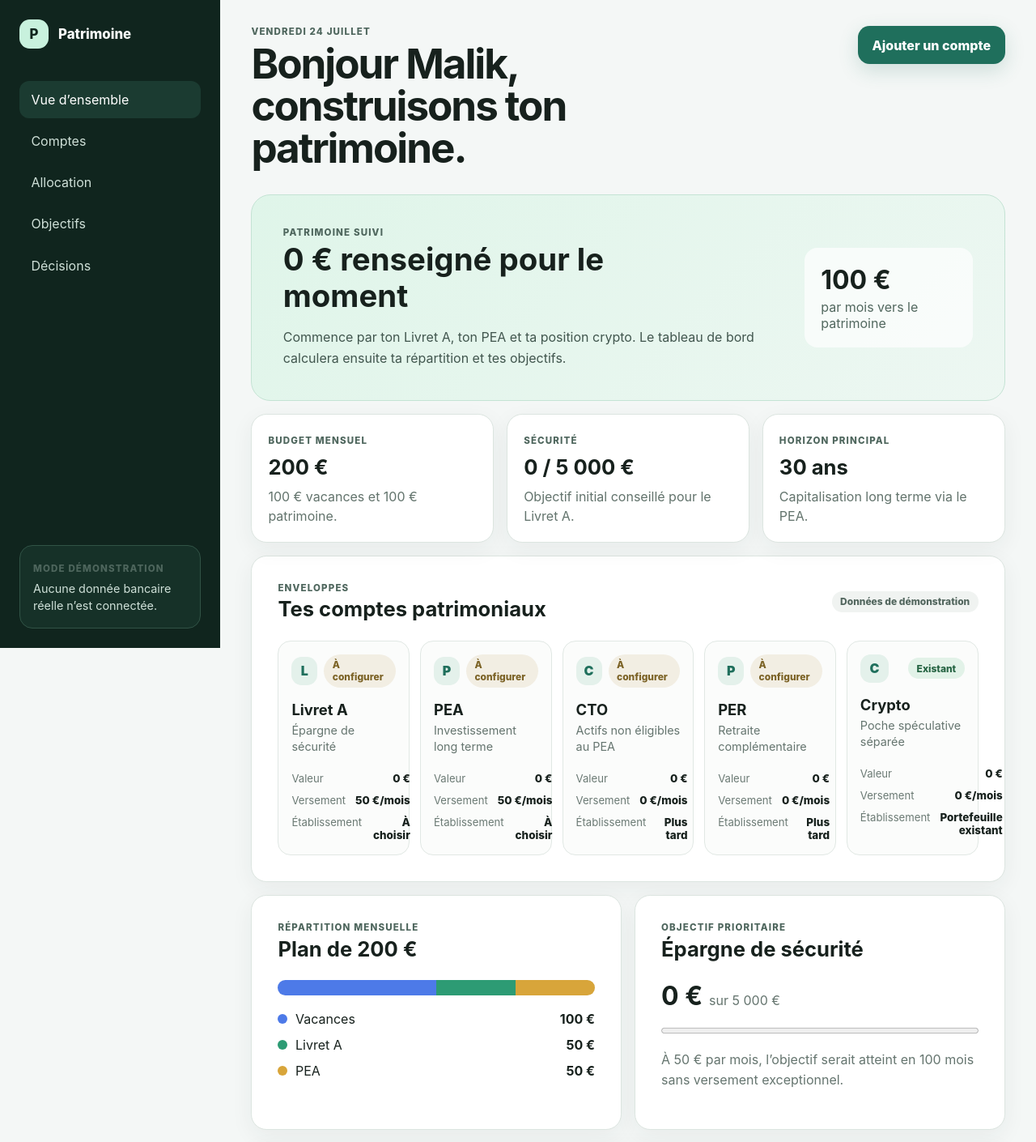
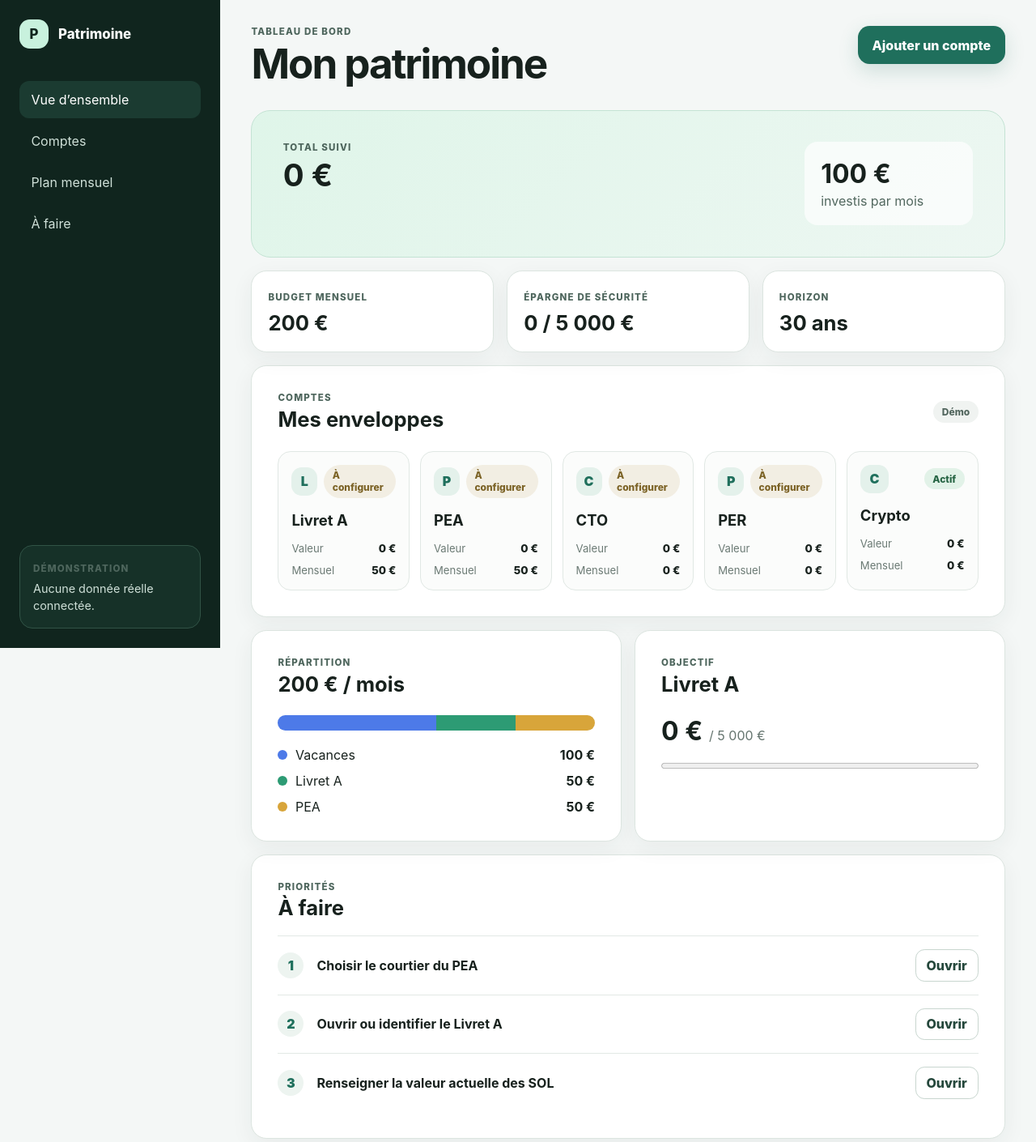
Before and after one commit to Owarino777/Patrimoine, a Next.js app: page / in a window 1280 px wide. Shown: the top 1410 px of the page at 81% size. Built offline with nearby package versions, Linux system fonts and the light colour scheme.

Commit message:
fix(dashboard): keep only essential content

```diff
--- a/src/app/page.tsx
+++ b/src/app/page.tsx
@@ -23,38 +23,34 @@ export default function HomePage() {
           <ul className="nav-list">
             <li><a aria-current="page" href="#overview">Vue d’ensemble</a></li>
             <li><a href="#accounts">Comptes</a></li>
-            <li><a href="#allocation">Allocation</a></li>
-            <li><a href="#goals">Objectifs</a></li>
-            <li><a href="#actions">Décisions</a></li>
+            <li><a href="#allocation">Plan mensuel</a></li>
+            <li><a href="#actions">À faire</a></li>
           </ul>
         </nav>
 
         <div className="sidebar-note">
-          <span className="eyebrow">Mode démonstration</span>
-          <p>Aucune donnée bancaire réelle n’est connectée.</p>
+          <span className="eyebrow">Démonstration</span>
+          <p>Aucune donnée réelle connectée.</p>
         </div>
       </aside>
 
       <main id="main-content" className="dashboard" tabIndex={-1}>
         <header id="top" className="topbar">
           <div>
-            <p className="eyebrow">Vendredi 24 juillet</p>
-            <h1>Bonjour Malik, construisons ton patrimoine.</h1>
+            <p className="eyebrow">Tableau de bord</p>
+            <h1>Mon patrimoine</h1>
           </div>
           <Link className="primary-button" href="/accounts/new">Ajouter un compte</Link>
         </header>
 
         <section id="overview" aria-labelledby="overview-title" className="hero-card">
           <div>
-            <p className="eyebrow">Patrimoine suivi</p>
-            <h2 id="overview-title">0 € renseigné pour le moment</h2>
-            <p className="hero-copy">
-              Commence par ton Livret A, ton PEA et ta position crypto. Le tableau de bord calculera ensuite ta répartition et tes objectifs.
-            </p>
+            <p className="eyebrow">Total suivi</p>
+            <h2 id="overview-title">0 €</h2>
           </div>
           <div className="hero-stat" aria-label={`${patrimoineMonthly} euros prévus chaque mois pour le patrimoine`}>
             <strong>{euro.format(patrimoineMonthly)}</strong>
-            <span>par mois vers le patrimoine</span>
+            <span>investis par mois</span>
           </div>
         </section>
 
@@ -62,27 +58,24 @@ export default function HomePage() {
           <article className="metric-card">
             <span className="eyebrow">Budget mensuel</span>
             <strong>{euro.format(monthlyTotal)}</strong>
-            <p>100 € vacances et 100 € patrimoine.</p>
           </article>
           <article className="metric-card">
-            <span className="eyebrow">Sécurité</span>
+            <span className="eyebrow">Épargne de sécurité</span>
             <strong>0 / 5 000 €</strong>
-            <p>Objectif initial conseillé pour le Livret A.</p>
           </article>
           <article className="metric-card">
-            <span className="eyebrow">Horizon principal</span>
+            <span className="eyebrow">Horizon</span>
             <strong>30 ans</strong>
-            <p>Capitalisation long terme via le PEA.</p>
           </article>
         </section>
 
         <section id="accounts" aria-labelledby="accounts-title" className="section-card">
           <div className="section-heading">
             <div>
-              <p className="eyebrow">Enveloppes</p>
-              <h2 id="accounts-title">Tes comptes patrimoniaux</h2>
+              <p className="eyebrow">Comptes</p>
+              <h2 id="accounts-title">Mes enveloppes</h2>
             </div>
-            <span className="demo-badge">Données de démonstration</span>
+            <span className="demo-badge">Démo</span>
           </div>
 
           <div className="account-grid">
@@ -91,15 +84,13 @@ export default function HomePage() {
                 <div className="account-card-header">
                   <span className="account-icon" aria-hidden="true">{account.name.slice(0, 1)}</span>
                   <span className={`status-pill status-${account.status}`}>
-                    {account.status === "active" ? "Existant" : "À configurer"}
+                    {account.status === "active" ? "Actif" : "À configurer"}
                   </span>
                 </div>
                 <h3>{account.name}</h3>
-                <p>{account.type}</p>
                 <dl>
                   <div><dt>Valeur</dt><dd>{euro.format(account.amount)}</dd></div>
-                  <div><dt>Versement</dt><dd>{euro.format(account.monthlyContribution)}/mois</dd></div>
-                  <div><dt>Établissement</dt><dd>{account.institution}</dd></div>
+                  <div><dt>Mensuel</dt><dd>{euro.format(account.monthlyContribution)}</dd></div>
                 </dl>
               </article>
             ))}
@@ -110,8 +101,8 @@ export default function HomePage() {
           <section id="allocation" aria-labelledby="allocation-title" className="section-card">
             <div className="section-heading">
               <div>
-                <p className="eyebrow">Répartition mensuelle</p>
-                <h2 id="allocation-title">Plan de 200 €</h2>
+                <p className="eyebrow">Répartition</p>
+                <h2 id="allocation-title">200 € / mois</h2>
               </div>
             </div>
 
@@ -131,40 +122,35 @@ export default function HomePage() {
             </ul>
           </section>
 
-          <section id="goals" aria-labelledby="goals-title" className="section-card">
+          <section aria-labelledby="goal-title" className="section-card">
             <div className="section-heading">
               <div>
-                <p className="eyebrow">Objectif prioritaire</p>
-                <h2 id="goals-title">Épargne de sécurité</h2>
+                <p className="eyebrow">Objectif</p>
+                <h2 id="goal-title">Livret A</h2>
               </div>
             </div>
-            <div className="goal-amount"><strong>0 €</strong><span>sur 5 000 €</span></div>
+            <div className="goal-amount"><strong>0 €</strong><span>/ 5 000 €</span></div>
             <progress value="0" max="5000">0 %</progress>
-            <p className="muted-copy">À 50 € par mois, l’objectif serait atteint en 100 mois sans versement exceptionnel.</p>
           </section>
         </div>
 
         <section id="actions" aria-labelledby="actions-title" className="section-card">
           <div className="section-heading">
             <div>
-              <p className="eyebrow">Mise en route</p>
-              <h2 id="actions-title">Prochaines actions</h2>
+              <p className="eyebrow">Priorités</p>
+              <h2 id="actions-title">À faire</h2>
             </div>
           </div>
           <ol className="action-list">
-            {nextActions.map((action, index) => (
+            {nextActions.slice(0, 3).map((action, index) => (
               <li key={action}>
                 <span aria-hidden="true">{index + 1}</span>
                 <p>{action}</p>
-                {index < 2 ? <Link href="/accounts/new">Commencer</Link> : <button type="button">Commencer</button>}
+                {index < 2 ? <Link href="/accounts/new">Ouvrir</Link> : <button type="button">Ouvrir</button>}
               </li>
             ))}
           </ol>
         </section>
-
-        <footer className="dashboard-footer">
-          <p>Les projections ne constituent pas une garantie de performance ni un conseil financier personnalisé.</p>
-        </footer>
       </main>
     </div>
   );
```
